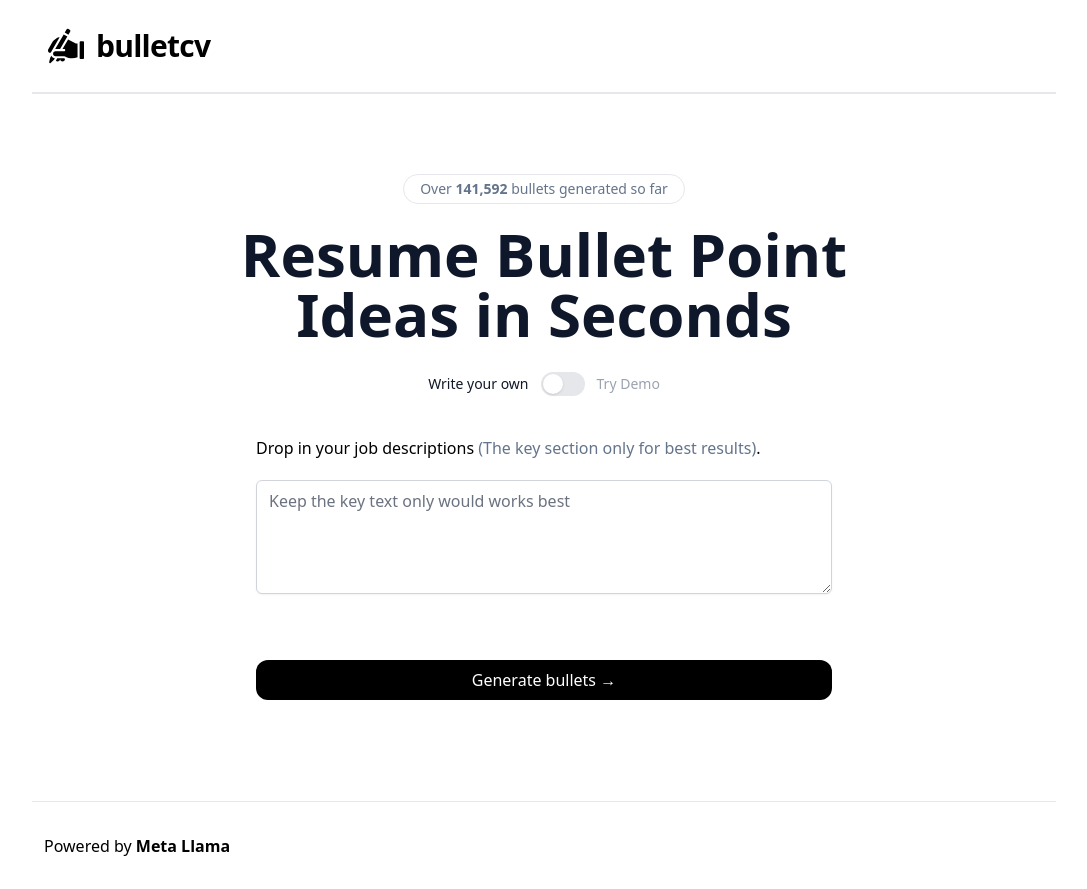
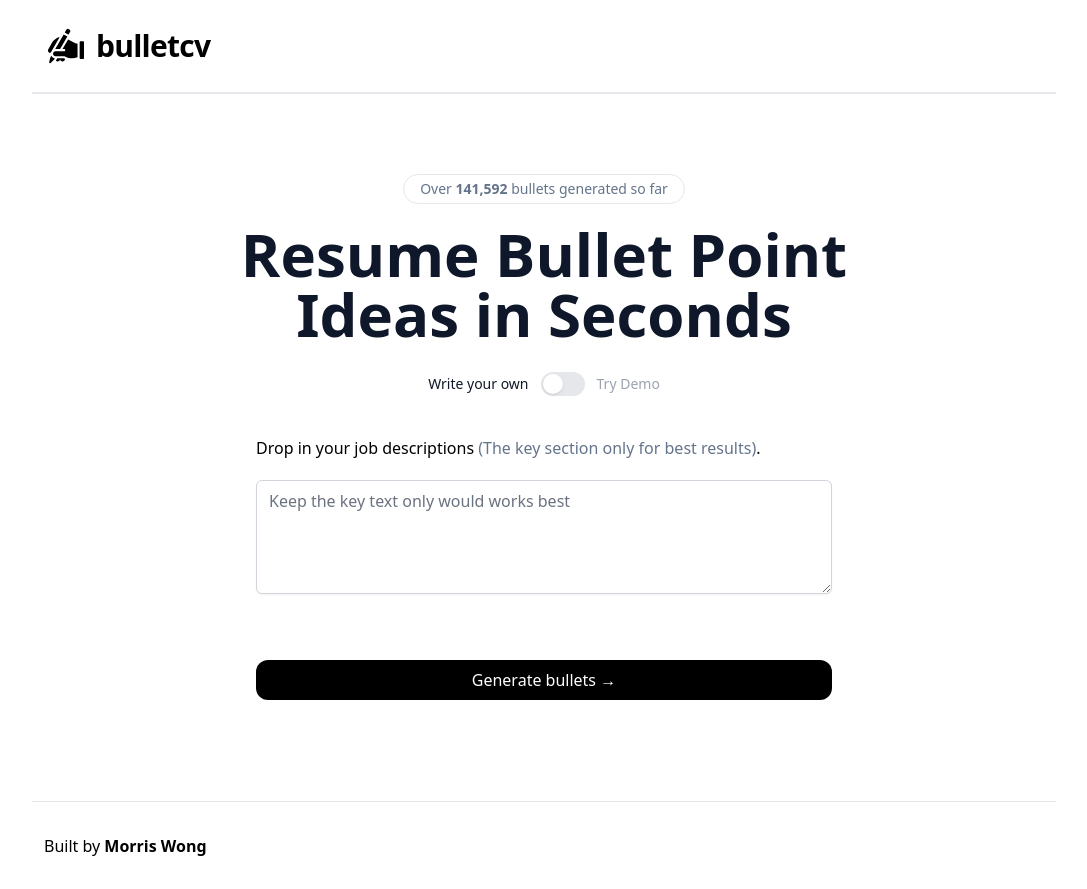
Before and after one commit to morriswong/bulletCV, a Next.js app: page / in a window 1280 px wide. Shown: the whole page, without its empty margins (96-1183 px from the left). Built offline with nearby package versions, Linux system fonts and the light colour scheme.

Commit message:
Update footer branding and link to new website

```diff
--- a/components/Footer.tsx
+++ b/components/Footer.tsx
@@ -4,14 +4,14 @@ export default function Footer() {
   return (
     <footer className="text-center h-16 sm:h-20 w-full sm:pt-2 pt-4 border-t mt-5 flex sm:flex-row flex-col justify-between items-center px-3 space-y-3 sm:mb-0 mb-3">
       <div>
-        Powered by{' '}
+        Built by{' '}
         <a
-          href="https://togetherai.link"
+          href="https://bento.me/wch"
           target="_blank"
           rel="noreferrer"
           className="font-bold hover:underline transition underline-offset-2"
         >
-          Meta Llama
+          Morris Wong
         </a>
       </div>
       <div className="flex space-x-4 pb-4 sm:pb-0">
```
